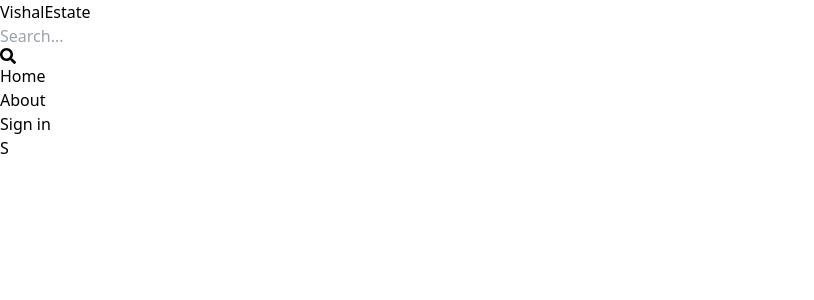
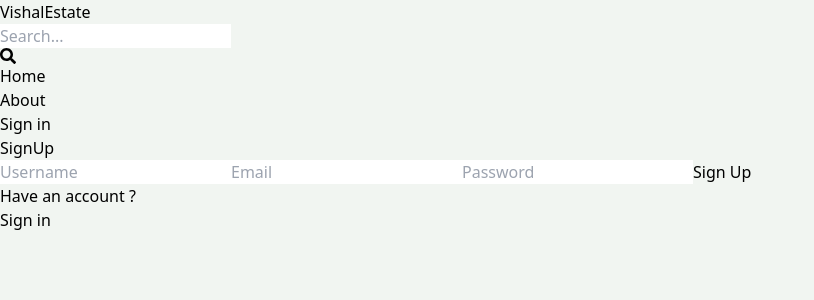
Before and after one commit to vishal1111-tab/Real-Estate-Marketplace, a React (Vite) app in the folder client/: page /sign-up in a window 1280 px wide. Shown: the top 300 px of the page, without its empty margins (0-814 px from the left). Built offline with nearby package versions, Linux system fonts and the light colour scheme.

Commit message:
complete signup ui

```diff
--- a/client/src/App.jsx
+++ b/client/src/App.jsx
@@ -1,7 +1,7 @@
 import { BrowserRouter, Routes, Route } from "react-router-dom";
 import Home from "./pages/Home";
 import SignIn from "./pages/SignIn";
-import SignOut from "./pages/SignOut";
+import SignUp from "./pages/SignUp";
 import About from "./pages/About";
 import Profile from "./pages/Profile";
 import Header from "./components/Header";
@@ -13,7 +13,7 @@
       <Routes>
         <Route path="/" element={<Home />}></Route>
         <Route path="/sign-in" element={<SignIn />}></Route>
-        <Route path="/sign-up" element={<SignOut />}></Route>
+        <Route path="/sign-up" element={<SignUp />}></Route>
         <Route path="/about" element={<About />}></Route>
         <Route path="/profile" element={<Profile />}></Route>
       </Routes>
--- a/client/src/index.css
+++ b/client/src/index.css
@@ -1,3 +1,7 @@
 @tailwind base;
 @tailwind components;
 @tailwind utilities;
+
+body{
+    background-color: rgb(241 , 245,241);
+}
--- a/client/src/pages/SignOut.jsx
+++ /dev/null
@@ -1,7 +0,0 @@
-import React from "react";
-
-function SignOut() {
-  return <div>S</div>;
-}
-
-export default SignOut;
--- /dev/null
+++ b/client/src/pages/SignUp.jsx
@@ -0,0 +1,41 @@
+import React from "react";
+import { Link } from "react-router-dom";
+
+function SignUp() {
+  return (
+    <div className=" max-w-lg mx-auto">
+      <h1 className="text-3xl text-center font-semibold my-7">SignUp</h1>
+      <form className="flex flex-col gap-4 ">
+        <input
+          type="text"
+          placeholder="Username"
+          className="border p-3 rounded-lg"
+          id="username"
+        />
+        <input
+          type="text"
+          placeholder="Email"
+          className="border p-3 rounded-lg"
+          id="username"
+        />
+        <input
+          type="text"
+          placeholder="Password"
+          className="border p-3 rounded-lg"
+          id="username"
+        />
+        <button className="bg-slate-700 text-white p-3 rounded-lg uppercase hover:opacity-95 disabled:opacity-80">
+          Sign Up
+        </button>
+      </form>
+      <div className="flex gap-2 mt-5">
+        <p>Have an account ?</p>
+        <Link to={"/sign-in"}>
+          <span className="text-blue-700"> Sign in</span>
+        </Link>
+      </div>
+    </div>
+  );
+}
+
+export default SignUp;
```
